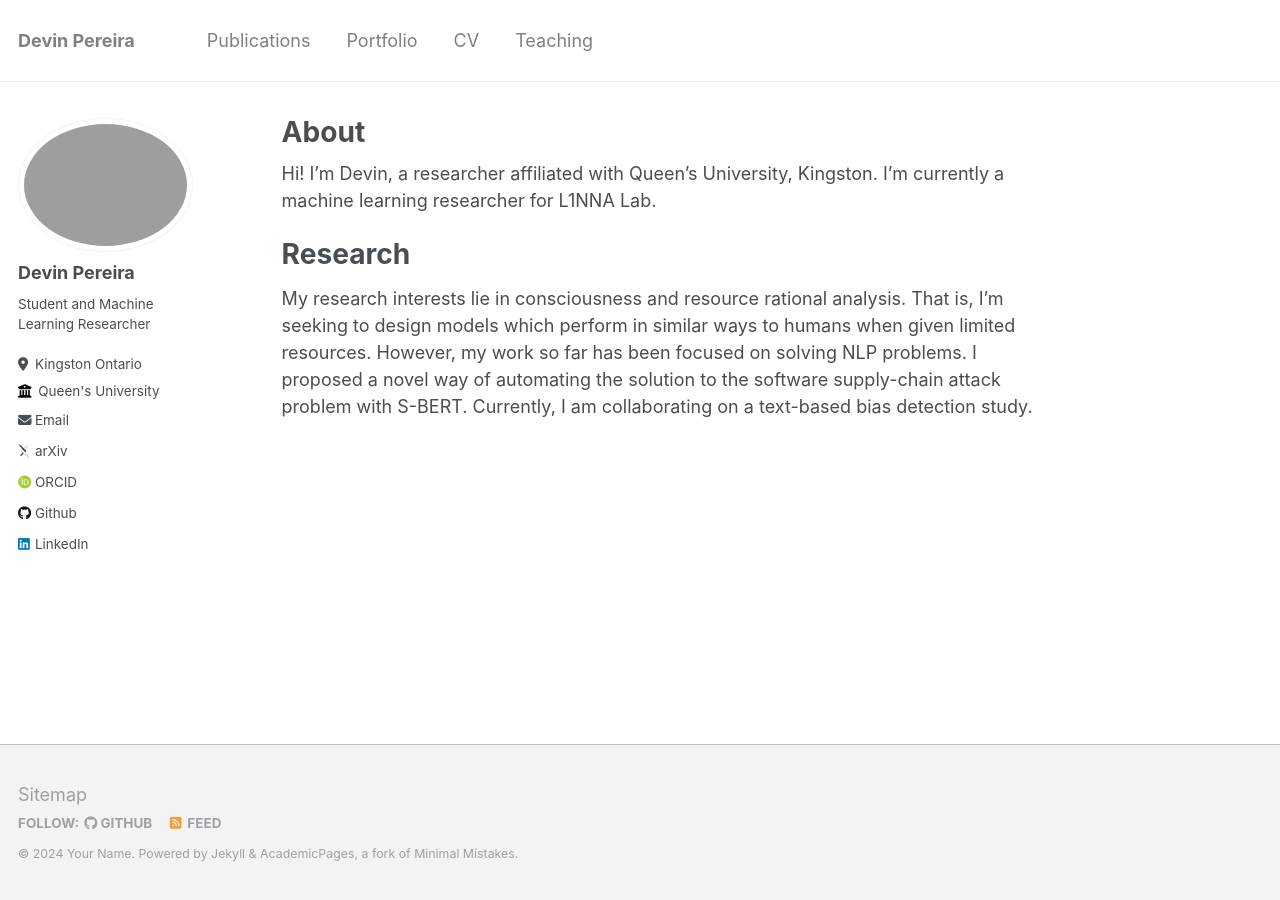
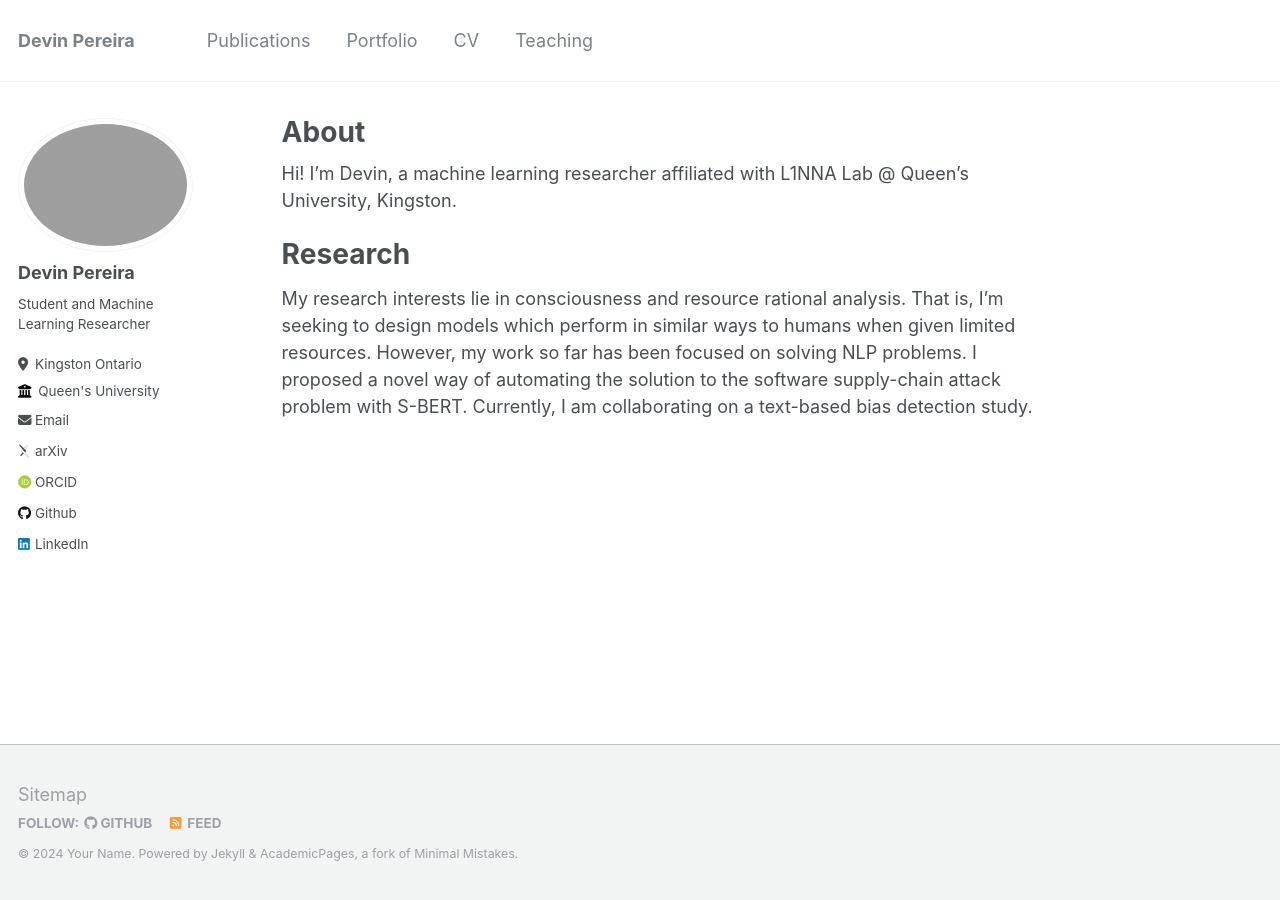
Before and after one commit to devin-pe/devin-pe.github.io, a Jekyll site: the page built from _pages/about.md, in a window 1280 px wide. Built offline with Jekyll 4.4.1, drawn with Linux system fonts in a browser that asks for light colours; some web fonts are replaced.

Commit message:
Update about.md

```diff
--- a/_pages/about.md
+++ b/_pages/about.md
@@ -7,7 +7,7 @@ redirect_from:
   - /about.html
 ---
 
-Hi! I’m Devin, a researcher affiliated with Queen's University, Kingston. I'm currently a machine learning researcher for L1NNA Lab.
+Hi! I’m Devin, a machine learning researcher affiliated with L1NNA Lab @ Queen's University, Kingston.
 
 Research
 ======
```
